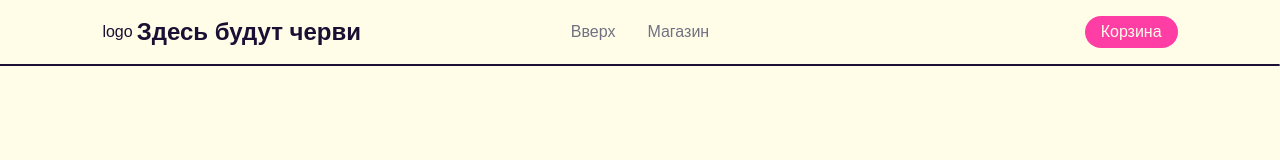
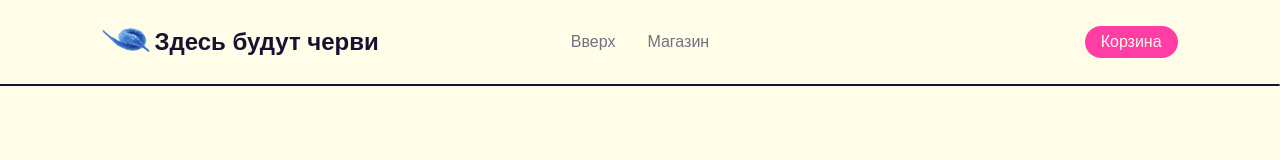
Before and after one commit to otiosumax/squirmles-shop, a React (Vite) app: page / in a window 1280 px wide. Shown: the top 160 px of the page. Built offline with nearby package versions, Linux system fonts and the light colour scheme; a web font is replaced by a local one.

Commit message:
Updated logo

```diff
--- a/index.html
+++ b/index.html
@@ -2,7 +2,7 @@
 <html lang="en">
   <head>
     <meta charset="UTF-8" />
-    <link rel="icon" type="image/svg+xml" href="/favicon.svg" />
+    <link rel="icon" type="image/png" href="/squirmle.png" />
     <meta name="viewport" content="width=device-width, initial-scale=1.0" />
     <title>squirmles-shop</title>
   </head>
--- a/src/pages/shop/shop.tsx
+++ b/src/pages/shop/shop.tsx
@@ -38,7 +38,7 @@ export default function Shop() {
       <div className="shop">
         <div className="layout header">
           <div className="logo-container align-left">
-            <div className="logo">logo</div>
+            <div className="logo"><img src="/squirmle.png" alt="Logo" style={{aspectRatio: "1/1", height: "48px"}} /></div>
             <h1>Здесь будут черви</h1>
           </div>
           <div className="menu align-center">
```
Also changed, not shown: public/squirmle.png (added).
